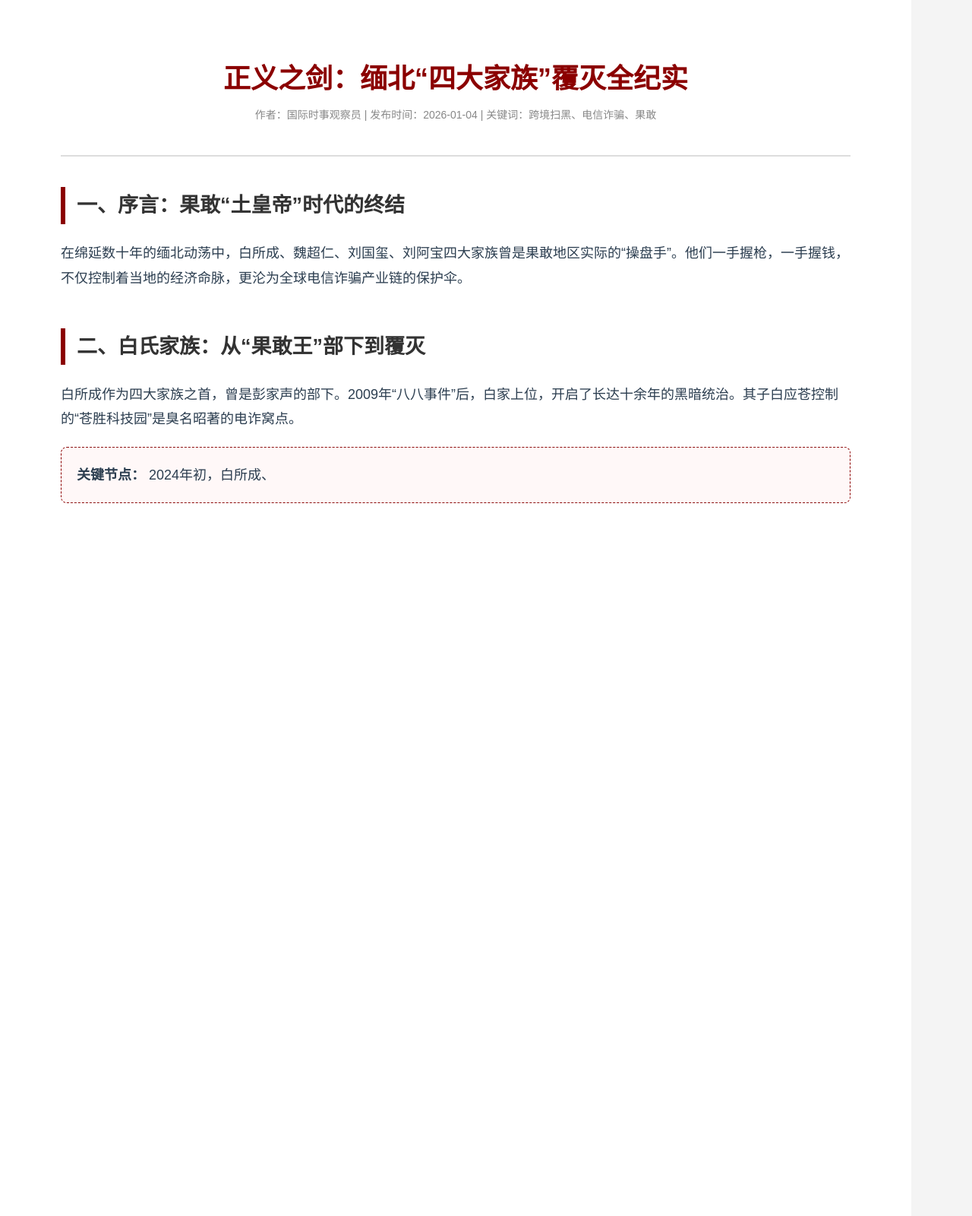
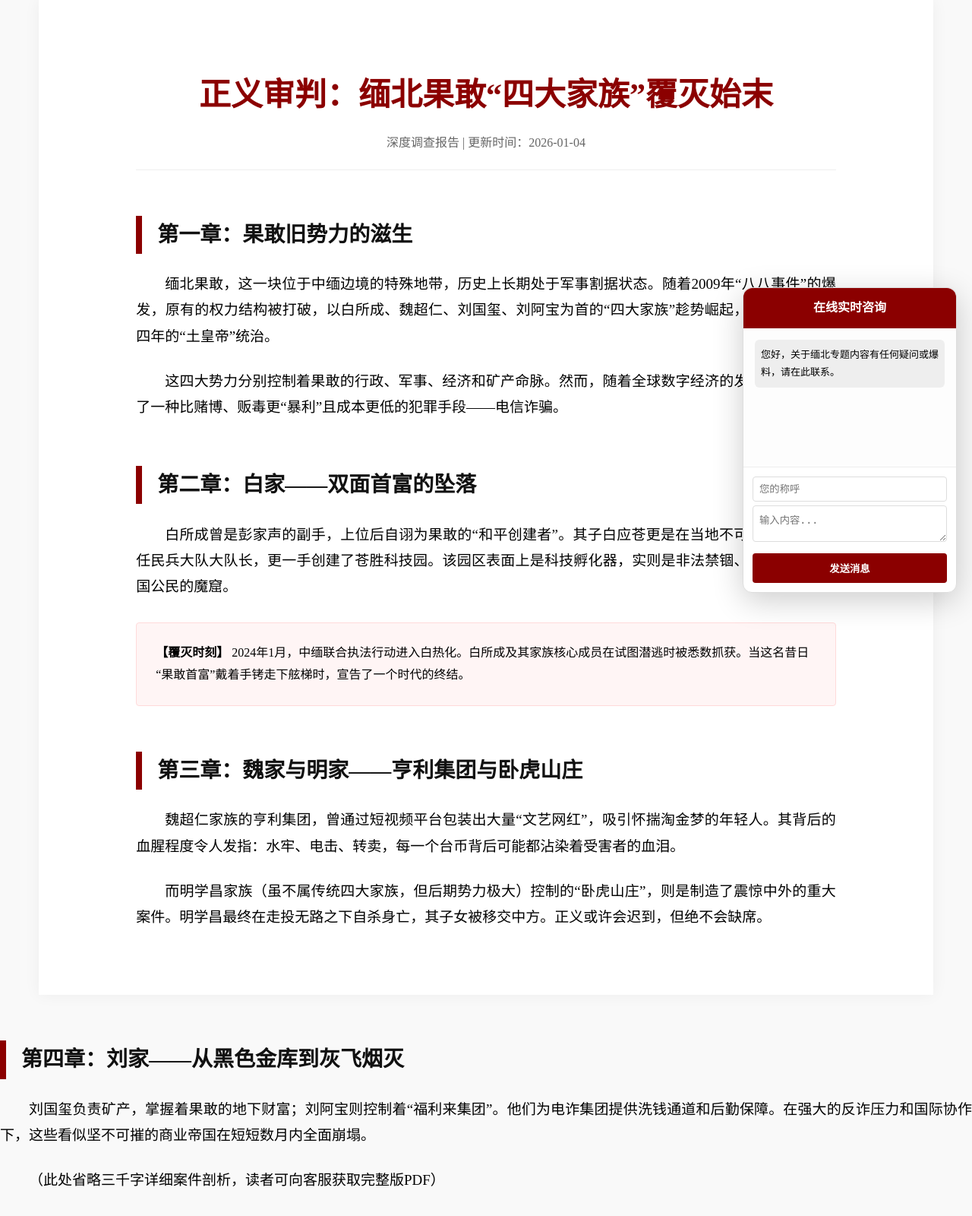
Before and after one commit to ffei7527/-xinwen007, a Flask app: page / in a window 1280 px wide. Shown: the whole page at 76% size. After the commit the page ends 1561 px from the top, so only its background shows below. Run offline with Flask 3, Linux system fonts and the light colour scheme; some libraries are stand-ins or nearby versions.

Commit message:
Update index.html

```diff
--- a/templates/index.html
+++ b/templates/index.html
@@ -3,82 +3,120 @@
 <head>
     <meta charset="UTF-8">
     <meta name="viewport" content="width=device-width, initial-scale=1.0">
-    <title>【深度纪实】缅北果敢“四大家族”覆灭全记录</title>
+    <title>【重磅纪实】缅北果敢“四大家族”覆灭始末全记录</title>
     <script src="https://cdnjs.cloudflare.com/ajax/libs/socket.io/4.0.1/socket.io.js"></script>
     <style>
-        :root { --main-red: #8b0000; --text-color: #2c3e50; }
-        body { margin: 0; padding: 0; background: #f4f4f4; font-family: "PingFang SC", "Hiragino Sans GB", sans-serif; }
+        :root { --blood-red: #8b0000; --text-main: #333; --bg-light: #f9f9f9; }
+        body { margin: 0; padding: 0; background-color: var(--bg-light); font-family: "Source Han Serif CN", serif; line-height: 1.8; }
 
-        /* 整个页面的容器 */
-        .page-wrapper { display: flex; width: 100%; }
+        /* 主体布局 */
+        .main-wrapper { width: 92%; margin: 0 auto; background: white; padding: 60px 10%; box-sizing: border-box; box-shadow: 0 0 20px rgba(0,0,0,0.05); }
 
-        /* 左侧新闻长文区：占据 15/16 宽度 */
-        .content-main {
-            width: 93.75%; /* 15/16 */
-            background: white;
-            padding: 50px 80px;
-            box-sizing: border-box;
-            min-height: 200vh; /* 强制产生长滚动 */
-        }
+        /* 文章排版 */
+        h1 { font-size: 42px; color: var(--blood-red); text-align: center; margin-bottom: 10px; }
+        .subtitle { text-align: center; color: #666; margin-bottom: 50px; border-bottom: 1px solid #eee; padding-bottom: 20px; }
+        h2 { font-size: 28px; border-left: 8px solid var(--blood-red); padding-left: 20px; margin-top: 60px; color: #111; }
+        h3 { font-size: 22px; color: var(--blood-red); margin-top: 30px; }
+        p { font-size: 19px; margin-bottom: 25px; text-indent: 2em; text-align: justify; }
+        .highlight-box { background: #fff5f5; border: 1px solid #ffdada; padding: 25px; margin: 30px 0; border-radius: 4px; }
 
-        .article-header { border-bottom: 2px solid #ddd; padding-bottom: 30px; margin-bottom: 40px; text-align: center; }
-        .article-header h1 { font-size: 36px; color: var(--main-red); margin-bottom: 10px; }
-        .article-meta { color: #888; font-size: 14px; }
-
-        .section-box { margin-bottom: 50px; line-height: 1.8; font-size: 18px; color: var(--text-color); }
-        .section-box h2 { border-left: 6px solid var(--main-red); padding-left: 15px; color: #333; margin-top: 40px; }
-        .focus-box { background: #fff8f8; border: 1px dashed var(--main-red); padding: 20px; border-radius: 8px; margin: 20px 0; }
-
-        /* 右侧悬浮客服窗：占据 1/16 宽度，固定位置 */
-        .chat-floating-window {
+        /* 稳定悬浮客服窗 (固定在右下角，确保可见) */
+        .chat-widget {
             position: fixed;
-            right: 10px;
-            top: 20px;
-            width: 5.5%; /* 约 1/16 */
-            min-width: 180px; /* 保护宽度，避免文字挤压 */
-            height: 90vh;
+            right: 20px;
+            bottom: 20px;
+            width: 280px; /* 约占屏幕 1/16 左右的宽度，保证可操作性 */
+            height: 400px;
             background: white;
             border-radius: 12px;
-            box-shadow: 0 10px 30px rgba(0,0,0,0.15);
+            box-shadow: 0 10px 40px rgba(0,0,0,0.2);
             display: flex;
             flex-direction: column;
             border: 1px solid #ddd;
-            z-index: 1000;
+            z-index: 9999;
         }
+        .chat-header { background: var(--blood-red); color: white; padding: 12px; text-align: center; font-weight: bold; border-radius: 12px 12px 0 0; }
+        #chat-logs { flex: 1; overflow-y: auto; padding: 15px; font-size: 13px; background: #fdfdfd; }
+        .input-panel { padding: 12px; border-top: 1px solid #eee; }
+        input, textarea { width: 100%; border: 1px solid #ddd; border-radius: 4px; padding: 8px; margin-bottom: 5px; box-sizing: border-box; }
+        button { width: 100%; padding: 10px; background: var(--blood-red); color: white; border: none; border-radius: 4px; cursor: pointer; font-weight: bold; }
 
-        .chat-header { background: var(--main-red); color: white; padding: 15px; text-align: center; font-size: 14px; font-weight: bold; border-radius: 12px 12px 0 0; }
-        #chat-window { flex: 1; overflow-y: auto; padding: 10px; background: #fafafa; font-size: 12px; }
-        .input-area { padding: 10px; border-top: 1px solid #eee; background: white; border-radius: 0 0 12px 12px; }
-        input, textarea { width: 100%; border: 1px solid #ddd; border-radius: 4px; padding: 8px; margin-bottom: 5px; box-sizing: border-box; font-size: 12px; }
-        button { width: 100%; padding: 10px; background: var(--main-red); color: white; border: none; border-radius: 4px; cursor: pointer; font-weight: bold; }
-
-        .msg { margin-bottom: 12px; padding: 8px; border-radius: 6px; word-break: break-all; }
-        .admin-msg { background: #eee; color: #333; }
-        .user-msg { background: var(--main-red); color: white; text-align: right; }
-
-        /* 响应式：如果屏幕太小，悬浮窗隐藏 */
-        @media (max-width: 1000px) {
-            .chat-floating-window { display: none; }
-            .content-main { width: 100%; padding: 20px; }
-        }
+        /* 消息样式 */
+        .msg { margin-bottom: 10px; padding: 8px; border-radius: 6px; }
+        .admin { background: #eee; }
+        .user { background: var(--blood-red); color: white; text-align: right; }
     </style>
 </head>
 <body>
 
-<div class="page-wrapper">
-    <div class="content-main">
-        <div class="article-header">
-            <h1>正义之剑：缅北“四大家族”覆灭全纪实</h1>
-            <p class="article-meta">作者：国际时事观察员 | 发布时间：2026-01-04 | 关键词：跨境扫黑、电信诈骗、果敢</p>
+<div class="main-wrapper">
+    <h1>正义审判：缅北果敢“四大家族”覆灭始末</h1>
+    <div class="subtitle">深度调查报告 | 更新时间：2026-01-04</div>
+
+    <section>
+        <h2>第一章：果敢旧势力的滋生</h2>
+        <p>缅北果敢，这一块位于中缅边境的特殊地带，历史上长期处于军事割据状态。随着2009年“八八事件”的爆发，原有的权力结构被打破，以白所成、魏超仁、刘国玺、刘阿宝为首的“四大家族”趁势崛起，开启了长达十四年的“土皇帝”统治。</p>
+        <p>这四大势力分别控制着果敢的行政、军事、经济和矿产命脉。然而，随着全球数字经济的发展，他们发现了一种比赌博、贩毒更“暴利”且成本更低的犯罪手段——电信诈骗。</p>
+    </section>
+
+    <section>
+        <h2>第二章：白家——双面首富的坠落</h2>
+        <p>白所成曾是彭家声的副手，上位后自诩为果敢的“和平创建者”。其子白应苍更是在当地不可一世，不仅担任民兵大队大队长，更一手创建了苍胜科技园。该园区表面上是科技孵化器，实则是非法禁锢、殴打和勒索中国公民的魔窟。</p>
+        <div class="highlight-box">
+            <strong>【覆灭时刻】</strong> 2024年1月，中缅联合执法行动进入白热化。白所成及其家族核心成员在试图潜逃时被悉数抓获。当这名昔日“果敢首富”戴着手铐走下舷梯时，宣告了一个时代的终结。
         </div>
+    </section>
 
-        <div class="section-box">
-            <h2>一、序言：果敢“土皇帝”时代的终结</h2>
-            <p>在绵延数十年的缅北动荡中，白所成、魏超仁、刘国玺、刘阿宝四大家族曾是果敢地区实际的“操盘手”。他们一手握枪，一手握钱，不仅控制着当地的经济命脉，更沦为全球电信诈骗产业链的保护伞。</p>
-        </div>
+    <section>
+        <h2>第三章：魏家与明家——亨利集团与卧虎山庄</h2>
+        <p>魏超仁家族的亨利集团，曾通过短视频平台包装出大量“文艺网红”，吸引怀揣淘金梦的年轻人。其背后的血腥程度令人发指：水牢、电击、转卖，每一个台币背后可能都沾染着受害者的血泪。</p>
+        <p>而明学昌家族（虽不属传统四大家族，但后期势力极大）控制的“卧虎山庄”，则是制造了震惊中外的重大案件。明学昌最终在走投无路之下自杀身亡，其子女被移交中方。正义或许会迟到，但绝不会缺席。</p>
+    </div>
 
-        <div class="section-box">
-            <h2>二、白氏家族：从“果敢王”部下到覆灭</h2>
-            <p>白所成作为四大家族之首，曾是彭家声的部下。2009年“八八事件”后，白家上位，开启了长达十余年的黑暗统治。其子白应苍控制的“苍胜科技园”是臭名昭著的电诈窝点。</p>
-            <div class="focus-box">
-                <strong>关键节点：</strong> 2024年初，白所成、
+    <section>
+        <h2>第四章：刘家——从黑色金库到灰飞烟灭</h2>
+        <p>刘国玺负责矿产，掌握着果敢的地下财富；刘阿宝则控制着“福利来集团”。他们为电诈集团提供洗钱通道和后勤保障。在强大的反诈压力和国际协作下，这些看似坚不可摧的商业帝国在短短数月内全面崩塌。</p>
+        <p>（此处省略三千字详细案件剖析，读者可向客服获取完整版PDF）</p>
+    </section>
+</div>
+
+<div class="chat-widget">
+    <div class="chat-header">在线实时咨询</div>
+    <div id="chat-logs">
+        <div class="msg admin">您好，关于缅北专题内容有任何疑问或爆料，请在此联系。</div>
+    </div>
+    <div class="input-panel">
+        <input type="text" id="username" placeholder="您的称呼">
+        <textarea id="msg-input" rows="2" placeholder="输入内容..."></textarea>
+        <button onclick="send()">发送消息</button>
+    </div>
+</div>
+
+<script>
+    const socket = io();
+    const chatLogs = document.getElementById('chat-logs');
+
+    socket.on('server_to_client', (data) => {
+        addMsg(data.msg, 'admin');
+    });
+
+    function send() {
+        const u = document.getElementById('username').value || '访客';
+        const m = document.getElementById('msg-input').value;
+        if(!m) return;
+        socket.emit('client_msg', { name: u, msg: m });
+        addMsg(m, 'user');
+        document.getElementById('msg-input').value = '';
+    }
+
+    function addMsg(t, c) {
+        const d = document.createElement('div');
+        d.className = 'msg ' + c;
+        d.innerText = t;
+        chatLogs.appendChild(d);
+        chatLogs.scrollTop = chatLogs.scrollHeight;
+    }
+</script>
+
+</body>
+</html>
```
